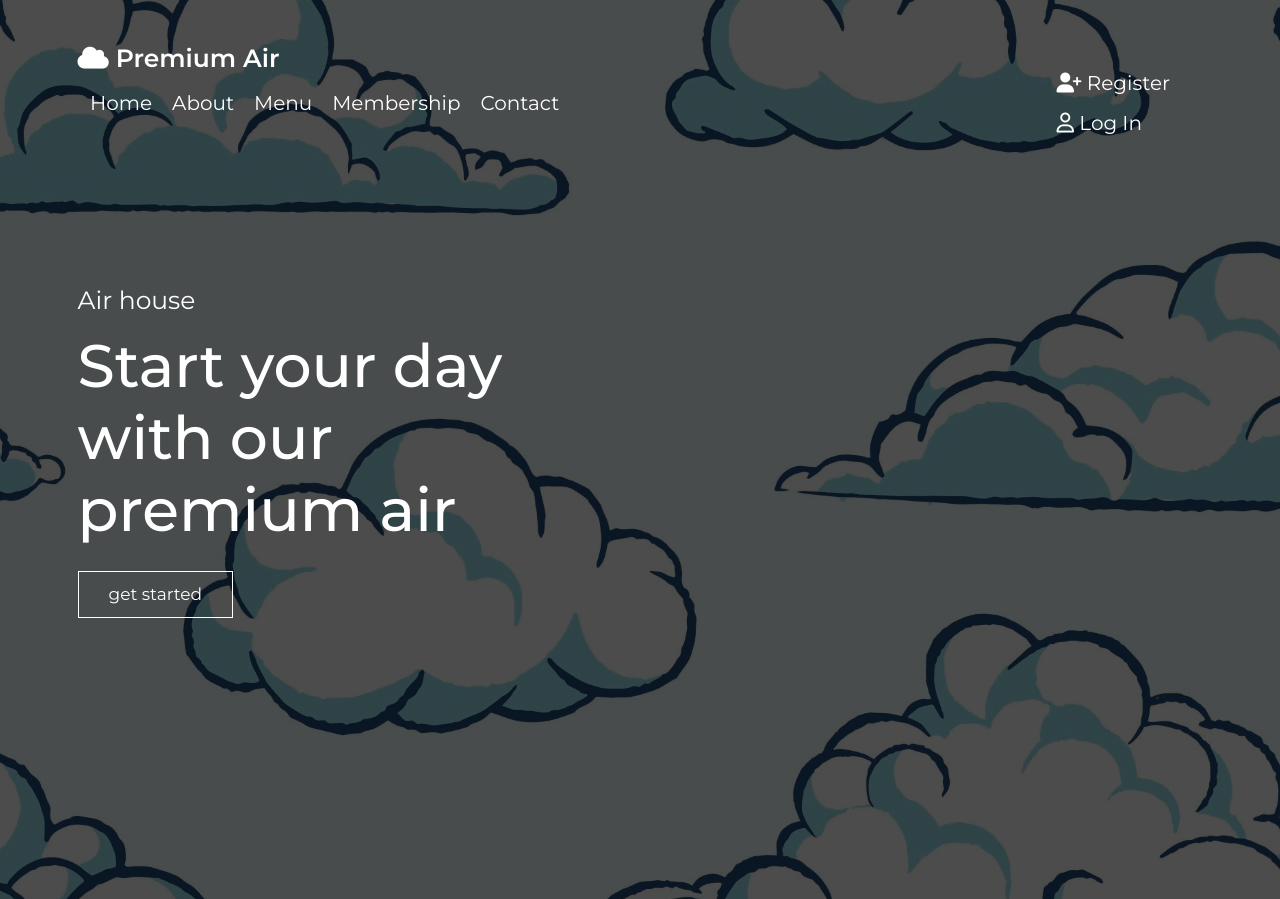
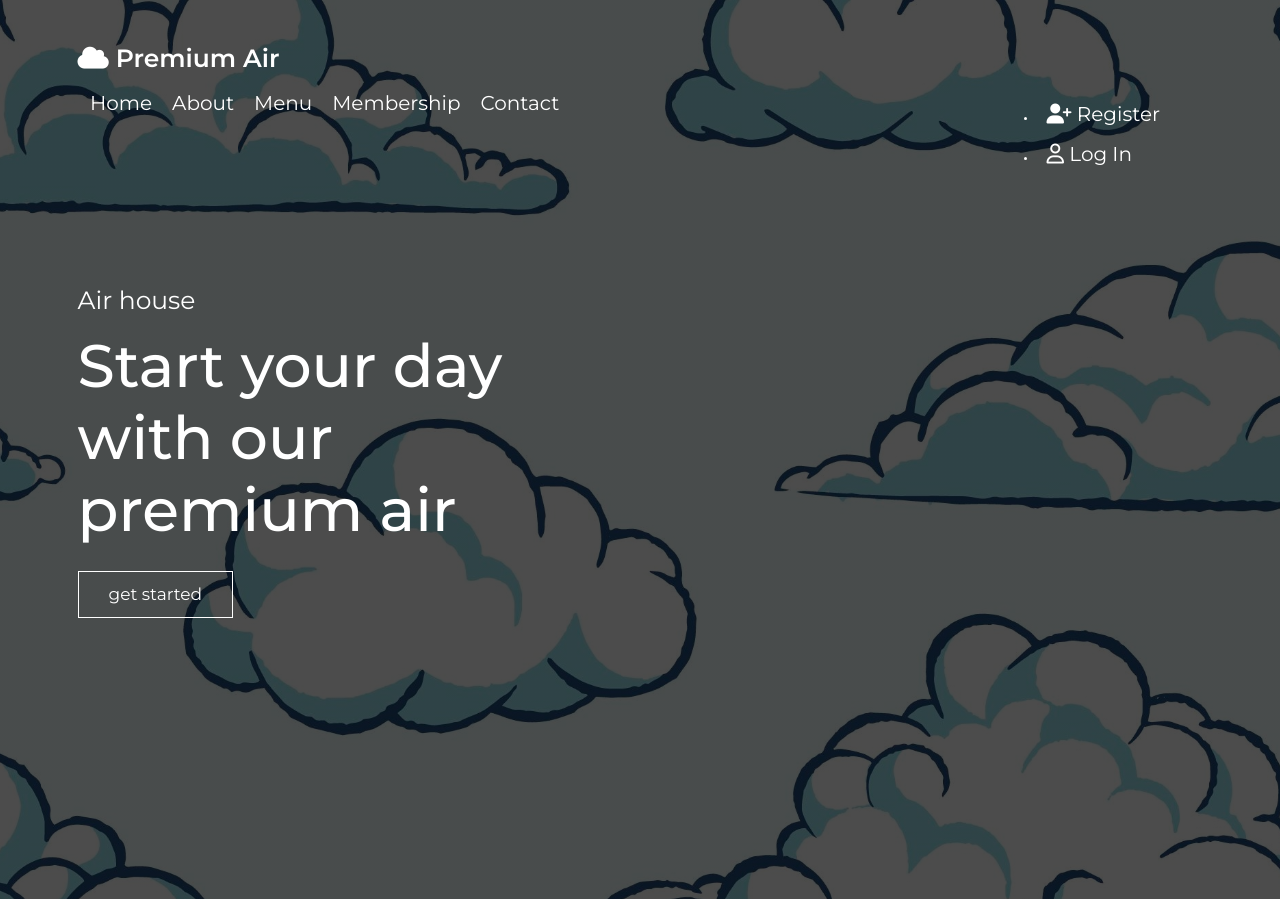
Before and after one commit to FeruglioProg/Premium-Air, a PHP site: page / in a window 1280 px wide. Shown: the top 899 px of the page. Run offline with PHP 8.4, Linux system fonts and the light colour scheme; data that the repository does not hold is empty; style sheets or scripts are compiled from the project's sources; some libraries are stand-ins or nearby versions.

Commit message:
Arreglos y Modificaciones de Log In y Register

```diff
--- a/Util/css/style.css
+++ b/Util/css/style.css
@@ -110,147 +110,10 @@ section {
   text-underline-offset: .5rem;
 }
 
-.header .icons {
-  position: absolute;
-  top: 50%;
-  right: 20px;
-  transform: translateY(-50%);
-}
-
-.header .icons div {
-  font-size: 2.5rem;
-  color: #fff;
-  cursor: pointer;
-}
 
 .header #menu-btn {
   display: none;
 }
-
-/*-----------------------------*/
-      /* CSS Login Form */
-/*-----------------------------*/
-/*
-.login-form {
-  position: fixed;
-  top: 0;
-  left: 0;
-  z-index: 1100;
-  height: 100%;
-  width: 100%;
-  background: rgba(0, 0, 0, 0.8);
-  -webkit-box-align: center;
-      -ms-flex-align: center;
-          align-items: center;
-  -webkit-box-pack: center;
-      -ms-flex-pack: center;
-          justify-content: center;
-  padding: 2rem;
-}
-
-.login-form.active {
-  display: -webkit-box;
-  display: -ms-flexbox;
-  display: flex;
-}
-
-.login-form form {
-  width: 50rem;
-  padding: 4rem;
-  background: #fff;
-  text-align: center;
-  position: relative;
-  -webkit-animation: fadeIn .2s linear;
-          animation: fadeIn .2s linear;
-}
-
-.login-form form #close-login-form {
-  position: absolute;
-  top: -4rem;
-  right: 0;
-  font-size: 3rem;
-  cursor: pointer;
-  color: #fff;
-}
-
-.login-form form #close-login-form:hover {
-  -webkit-transform: rotate(90deg);
-          transform: rotate(90deg);
-}
-
-.login-form form .logo {
-  font-size: 2.5rem;
-  color: #5888a4;
-  font-weight: bolder;
-}
-
-.login-form form h3 {
-  padding: 1rem 0;
-  font-size: 2rem;
-  text-transform: capitalize;
-  color: #222;
-  margin-top: 1rem;
-}
-
-.login-form form .box {
-  width: 100%;
-  padding: 1.2rem 1.4rem;
-  border: 0.1rem solid #5888a4;
-  font-size: 1.6rem;
-  margin: 1rem 0;
-}
-
-.login-form form .flex {
-  display: -webkit-box;
-  display: -ms-flexbox;
-  display: flex;
-  -webkit-box-align: center;
-      -ms-flex-align: center;
-          align-items: center;
-  gap: .5rem;
-  margin: 1rem 0;
-}
-
-.login-form form .flex label {
-  font-size: 1.5rem;
-  line-height: 2;
-  color: #666;
-  margin-bottom: 0;
-  cursor: pointer;
-}
-
-.login-form form .flex a {
-  font-size: 1.5rem;
-  color: #5888a4;
-  margin-left: auto;
-}
-
-.login-form form .flex a:hover {
-  text-decoration: underline !important;
-}
-
-.login-form form .link-btn {
-  width: 100%;
-  margin-bottom: 2rem;
-}
-
-.login-form form .account {
-  padding: 1.5rem .5rem;
-  background: #eee;
-  font-size: 1.5rem;
-  line-height: 2;
-  color: #666;
-  margin-bottom: 0;
-}
-
-.login-form form .account a {
-  color: #5888a4;
-}
-
-.login-form form .account a:hover {
-  text-decoration: underline !important;
-}
-*/
 
 .home {
   background: linear-gradient(rgba(0, 0, 0, 0.7), rgba(0, 0, 0, 0.7)), url(../images/home-bg.jpg) no-repeat;
--- a/Views/Layouts/header.php
+++ b/Views/Layouts/header.php
@@ -28,9 +28,12 @@
      crossorigin="anonymous"></script> -->
 </head>
 <body>
-
 <!-- header section starts     -->
-
+<style>
+   .ml-auto{
+      margin-top: 6px;
+   }
+</style>
 <header class="header fixed-top">
 
    <div class="container">
@@ -45,19 +48,9 @@
             <a href="#menu">Menu</a>
             <a href="#blogs">Membership</a>
             <a href="#contact">Contact</a>
-            <div class="icons">
-               <ul id="main_login" class="navbar-nav ml-auto">
-                  <!--
-                  <div id="loader_1" class="overlay">
-                     <i class="fas fa-2x fa-sync-alt fa-spin"></i>
-                  </div>
-                  -->
-               </ul>
-               <!--
-                  <div id="menu-btn" class="fas fa-bars"></div>
-                  <div id="login-btn" class="fas fa-user"></div>
-               -->
-            </div>
+            <ul id="main_login" class="icons ml-auto">
+               <!-- Template Index.php Login|Register-->
+            </ul>
          </nav>
 
       </div>
```
Also changed, not shown: Util/css/style.scss (+0 -102 lines).
